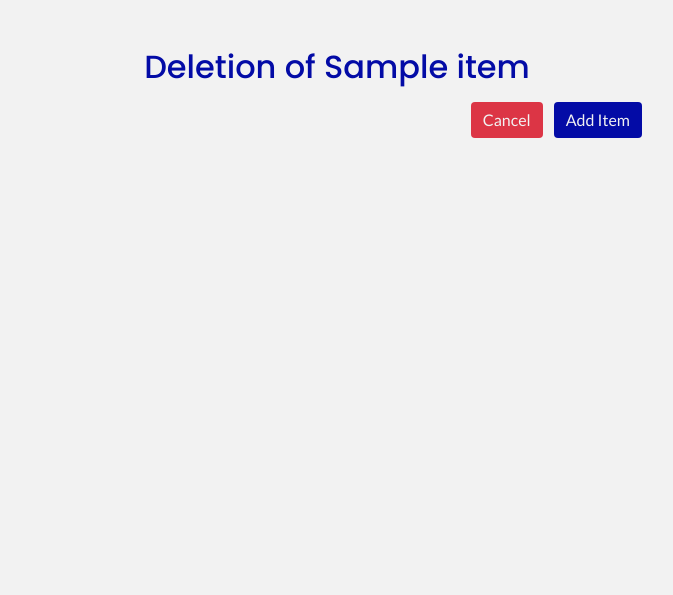
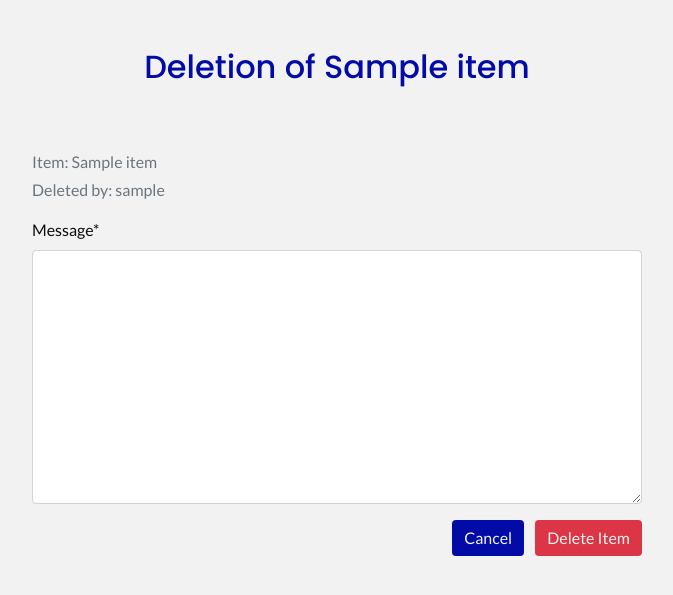
Before and after one commit to Tom-Nagy/logi-track-shopify-challenge, a Django app: page /item_deletion/1/ in a window 1280 px wide. Shown: the part 56-651 px from the top of the page, without its empty margins (303-976 px from the left). Run offline with Django 4.2, Linux system fonts and the light colour scheme; a user stored in the database is signed in; tables that the repository leaves empty hold one stand-in row (values such as "Sample post"); some libraries are stand-ins or nearby versions.

Commit message:
Add template logic to not display deleted items and update items in view when deleted

```diff
--- a/inventory/forms.py
+++ b/inventory/forms.py
@@ -1,12 +1,12 @@
-'''Create and configure the item form'''
+'''Create and configure the item forms'''
 
 from django import forms
 
-from .models import Item, Category, ItemStatus, Location
+from .models import Item, Category, ItemStatus, Location, DeletedItem
 
 
 class ItemForm(forms.ModelForm):
-    '''Configure the item form to add/edit products'''
+    '''Configure the item form to add/edit items'''
     class Meta:
         ''' Form meta properties '''
         model = Item
@@ -42,3 +42,11 @@ class ItemForm(forms.ModelForm):
         friendly_names = \
             [(s.id, s.get_friendly_name()) for s in status_selection]
         self.fields['status'].choices = friendly_names
+
+
+class DeletedItemForm(forms.ModelForm):
+    '''Configure the item form to delete item'''
+    class Meta:
+        ''' Form meta properties '''
+        model = DeletedItem
+        fields = ('message',)
--- a/inventory/models.py
+++ b/inventory/models.py
@@ -73,8 +73,9 @@ class Item(models.Model):
             MinValueValidator(0)])
     location = models.ForeignKey(
         'Location', null=True, blank=True, on_delete=models.SET_NULL)
-    status = models.ForeignKey(
-        'ItemStatus', null=True, blank=True, on_delete=models.SET_NULL)
+    status = models.ForeignKey('ItemStatus', null=True, blank=True,
+                               on_delete=models.SET_NULL,
+                               related_name='status')
     date_added = models.DateTimeField(auto_now_add=True)
 
     def __str__(self):
@@ -95,6 +96,7 @@ class DeletedItem(models.Model):
     deleting_user = models.ForeignKey(User, on_delete=models.SET_NULL,
                                       null=True, blank=True)
     message = models.TextField(max_length=2000, null=False, blank=False)
+    date_added = models.DateTimeField(auto_now_add=True)
 
     def __str__(self):
         ''' String method to return the name of the item '''
--- a/inventory/templates/inventory/all_items.html
+++ b/inventory/templates/inventory/all_items.html
@@ -37,6 +37,7 @@
         <div class="row justify-content-center">
             {% if items %}
                 {% for item in items %}
+                    {% if item.status.friendly_name != 'deleted' %}
                         <div class="col-12 col-md-4">
                             <div class="card m-2 mx-auto">
                                 <div class="card-body p-3">
@@ -81,6 +82,7 @@
                                 </div>
                             </div>
                         </div>
+                    {% endif %}
                 {% endfor %}
             {% endif %}
         </div>
--- a/inventory/templates/inventory/item_deletion.html
+++ b/inventory/templates/inventory/item_deletion.html
@@ -37,12 +37,14 @@
         <div class="row justify-content-center">
             <!-- Item form -->
             <div class="col-12 col-md-6">
-                <form method="POST" action="{% url 'add_item' %}" class="form mb-2">
+                <form method="POST" action="{% url 'item_deletion' item.id %}" class="form mb-2">
                     {% csrf_token %}
-                    {{ item_form|crispy }}
+                    <p class="text-muted mb-1 mt-5">Item: {{item.friendly_name}}</p>
+                    <p class="text-muted pt-0 mb-3">Deleted by: {{user}}</p>
+                    {{ deletion_form|crispy }}
                     <div class="text-right">
-                        <a class="btn rounded bg-red mr-2" href="{% url 'user_login' %}" aria-label="Cancel operation">Cancel</a>
-                        <button class="btn" type="submit">Add Item</button>
+                        <a class="btn mr-2" href="{% url 'all_items' %}" aria-label="Cancel operation">Cancel</a>
+                        <button class="btn rounded bg-red" type="submit">Delete Item</button>
                     </div>
                 </form>
             </div>
--- a/inventory/urls.py
+++ b/inventory/urls.py
@@ -10,5 +10,6 @@ urlpatterns = [
     path('all_items/', views.all_items, name='all_items'),
     path('add_item/', views.add_item, name='add_item'),
     path('edit_item/<item_id>/', views.edit_item, name='edit_item'),
-    path('item_deletion/<item_id>/', views.item_deletion, name='item_deletion'),
+    path('item_deletion/<item_id>/', views.item_deletion,
+         name='item_deletion'),
 ]
--- a/inventory/views.py
+++ b/inventory/views.py
@@ -5,8 +5,8 @@ from django.contrib import messages
 from django.contrib.auth import authenticate, login, logout
 from django.contrib.auth.decorators import login_required
 
-from .models import Item
-from .forms import ItemForm
+from .models import Item, DeletedItem, ItemStatus
+from .forms import ItemForm, DeletedItemForm
 
 
 def index(request):
@@ -104,10 +104,27 @@ def item_deletion(request, item_id):
     item = get_object_or_404(Item, pk=item_id)
 
     if request.method == 'POST':
-        deletion_form = xxx
+        deletion_form = DeletedItemForm(request.POST, request.FILES)
+        if deletion_form.is_valid():
+            deleted_item = deletion_form.save(commit=False)
+            user = request.user
+            deleted_item.user = user
+            # update the item status and save the item
+            item_status = ItemStatus.objects.get(name='deleted')
+            item.status = item_status
+            item.save()
+
+            deleted_item.item = item
+            deletion_form.save()
+            messages.success(request, 'Item successfuly deleted')
+            return redirect(all_items)
+
+    else:
+        deletion_form = DeletedItemForm()
 
     template = 'inventory/item_deletion.html'
     context = {
         'item': item,
+        'deletion_form': deletion_form,
     }
     return render(request, template, context)
```
Also changed, not shown: inventory/admin.py (+9 -1 lines), inventory/migrations/0005_deleteditem_date_added.py (added), inventory/migrations/0006_alter_item_status.py (added). Lines whose indentation alone changed are shown as unchanged.
